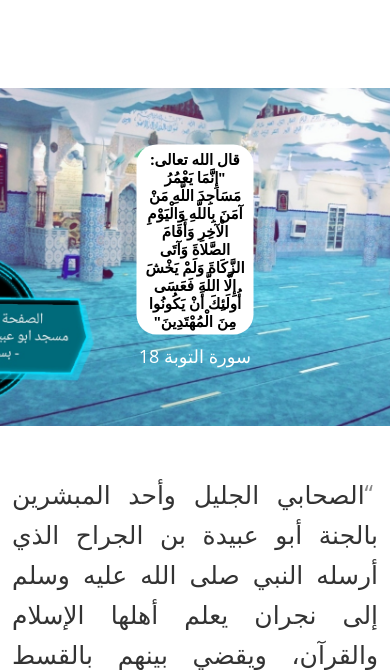
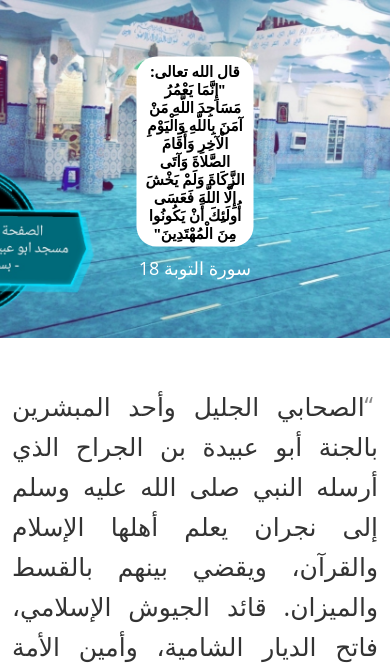
Before and after one commit to SaberHardy/abouObaidaMosque, a Django app: page /about/ in a window 390 px wide. Shown: the part 50-720 px from the top of the page. Run offline with Django 5.2, Linux system fonts and the light colour scheme; data comes from the database, SQL or seed files in the repository; some libraries are stand-ins or nearby versions.

Commit message:
margin-top header

```diff
--- a/static/css/styles.css
+++ b/static/css/styles.css
@@ -792,6 +792,7 @@ header {
         background-position: center;
         object-fit: cover;
         background-size: cover;
+
     }
 
     .text-box h1 {
@@ -819,6 +820,6 @@ header {
         background-position: center;
         object-fit: cover;
         background-size: cover;
-        margin-top: 138px;
+        margin-top: 50px;
     }
 }
```
